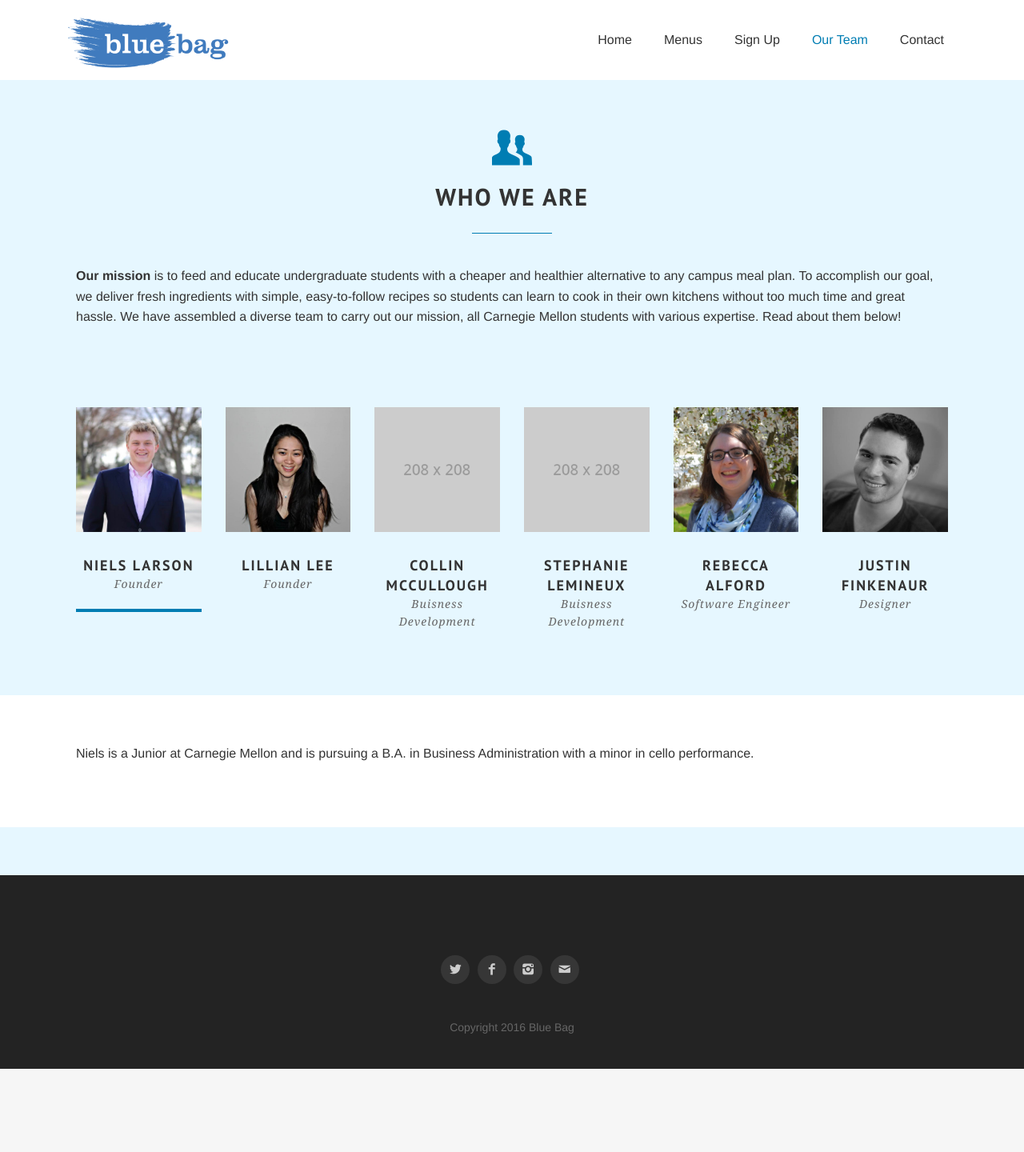
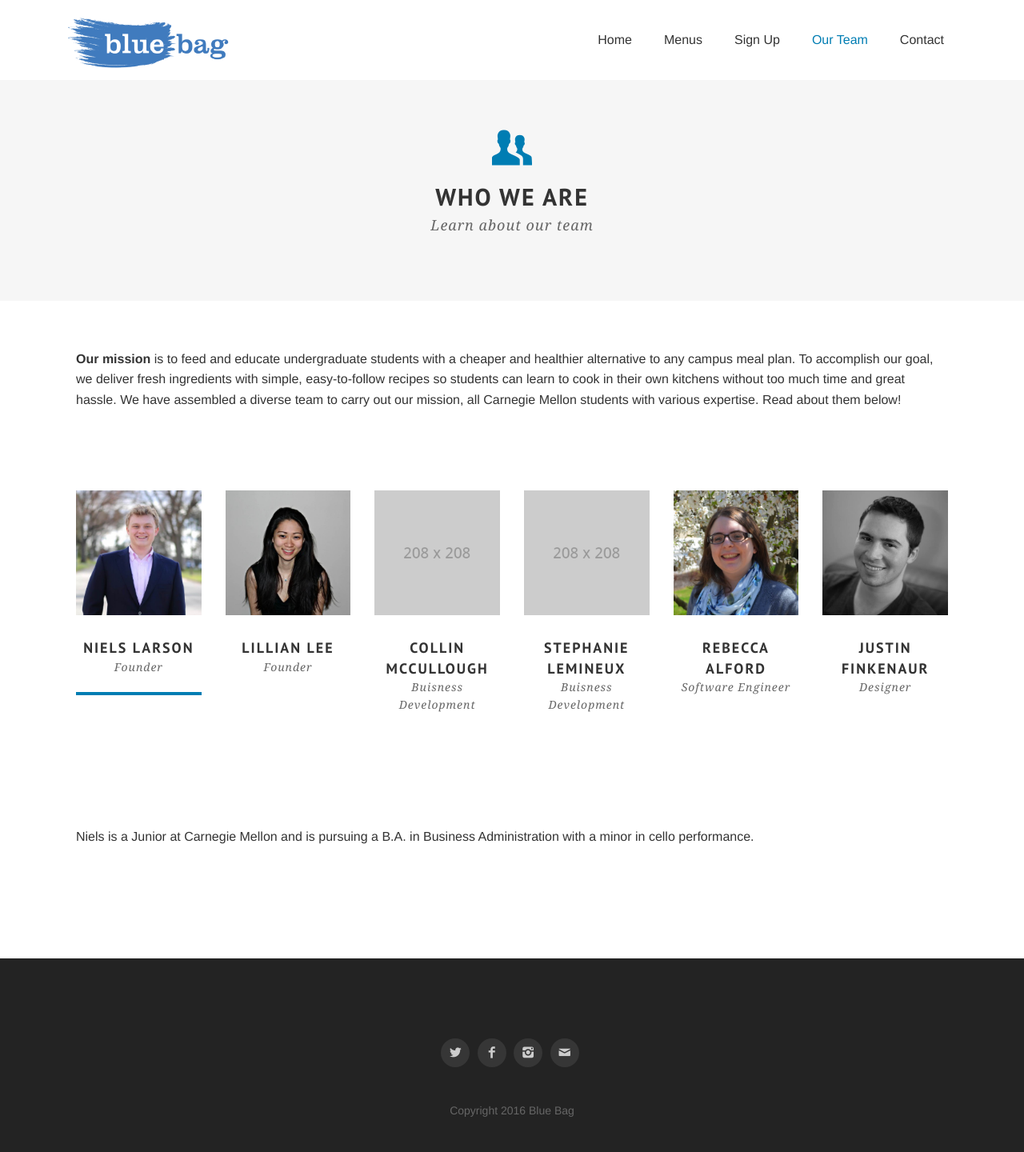
Before and after one commit to bluebag-cooking/bluebag-cooking.github.io, a Jekyll site: the page built from about-the-team.html, in a window 1280 px wide. Shown: the whole page at 80% size. Built offline with Jekyll 4.4.1, drawn with Linux system fonts in a browser that asks for light colours; nearby versions of some CDN libraries; some web fonts are replaced; Markdown is read by kramdown in place of the engine named in the settings; before the commit the page ends 1336 px from its top, so only the background shows below that.

Commit message:
Updating the who we are page

```diff
--- a/_includes/get-in-touch.html
+++ b/_includes/get-in-touch.html
@@ -21,7 +21,7 @@
       </div>
       <div class='medium-6 large-6 columns'>
         <textarea placeholder='MESSAGE'></textarea>
-        <input class='button ' type='submit' value="Send">
+        <input class='button white' type='submit' value="Send">
       </div>
       </form>
     </div>
--- a/about-the-team.html
+++ b/about-the-team.html
@@ -36,17 +36,19 @@ members:
       TODO
 ---
 
-<div class='full light-blue'>
+<div class='full'>
   <div class='row'>
-    <div class='special-title centered-text'>
-      <i class='icon-users'></i>
-      <h2>Who We Are</h2>
-      <div class="spacing"></div>
-      <p class='shortline'></p>
+    <div class='large-10 small-centered columns'>
+      <div class='special-title centered-text'>
+        <i class='icon-users'></i>
+        <h2>Who We Are</h2>
+        <p>Learn about our team</p>
+      </div>
     </div>
-    <div class='spacing'></div>
-    <div class='spacing'></div>
   </div>
+</div>
+
+<div class='full white'>
   <div class='row'>
     <div class='medium-12 large-12 columns'>
       <p>
```
